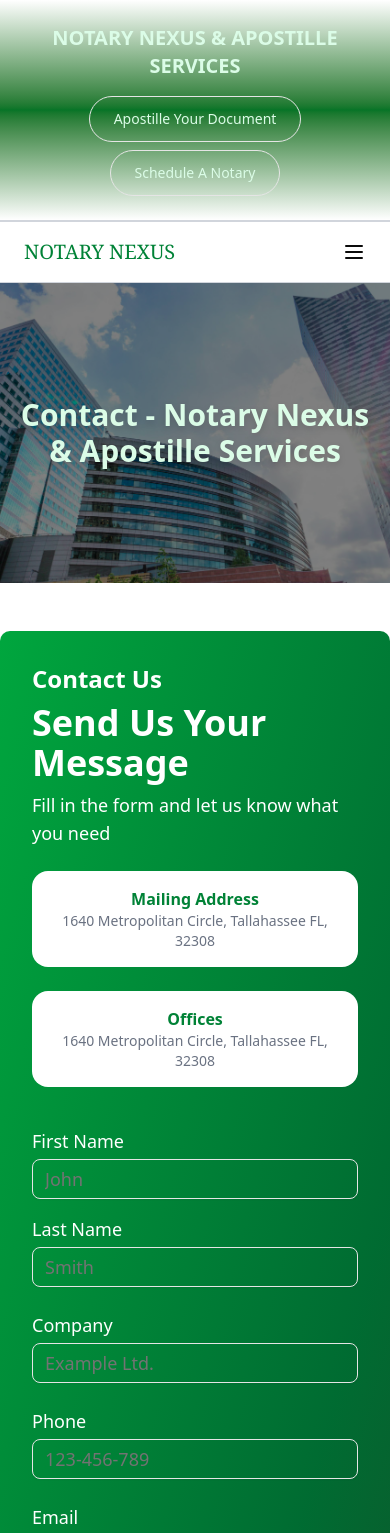
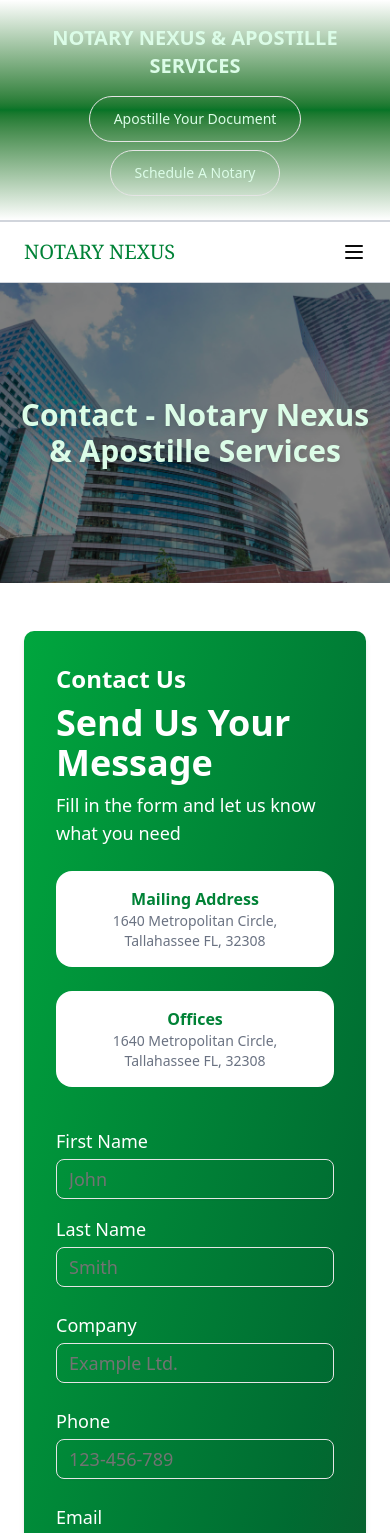
Before and after one commit to backbencherstudio/bigjake350-frontend, a Next.js app: page /contact in a window 390 px wide. Shown: the top 1533 px of the page. Built offline with nearby package versions, Linux system fonts and the light colour scheme.

Commit message:
contact about faq

```diff
--- a/app/about/page.tsx
+++ b/app/about/page.tsx
@@ -12,7 +12,7 @@ export default function AboutPage() {
         title="About - Notary Nexus & Apostille Services"
         imageUrl="/pictures/office-building.png"
       />
-      <section className="max-w-7xl  px-6 lg:px-16 py-12 mx-auto">
+      <section className="container  px-6 lg:px-16 py-12 mx-auto">
         <div className="  backdrop-blur-md bg-white/10 border border-white/30 rounded-3xl shadow-lg px-6 mt-8 mb-10 lg:px-16 py-12 mx-auto font-sans">
           <div className="flex flex-col sm:flex-row justify-between items-center sm:items-start">
             <BioHighlight />
--- a/app/contact/page.tsx
+++ b/app/contact/page.tsx
@@ -13,10 +13,12 @@ export default function ContactPage() {
         title="Contact - Notary Nexus & Apostille Services"
         imageUrl="/pictures/office-building.png"
       />
+      <div className="lg:mx-auto mx-6 my-12">
 
-      <div className="flex m-6 flex-col max-w-7xl mx-auto lg:flex-row bg-gradient-to-br from-green-600 to-green-900 text-white p-8 lg:p-16 gap-10 mt-12 rounded-lg shadow-md">
+      <div className=" flex   flex-col container  lg:flex-row bg-gradient-to-br from-green-600 to-green-900 text-white p-8 lg:p-16 gap-10  rounded-lg shadow-md">
         <ContactIntro />
         <ContactForm />
+      </div>
       </div>
     </div>
   );
```
